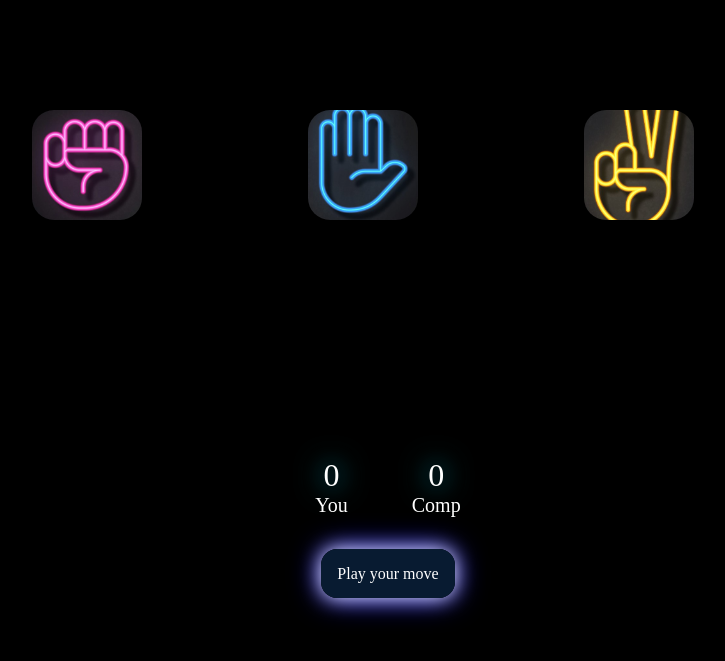
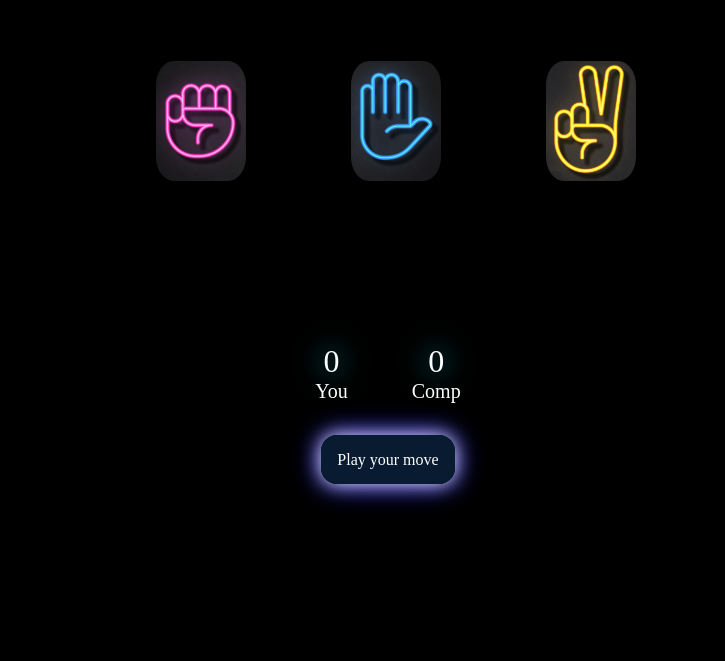
Before and after one commit to gojojass/WebGame, a plain HTML site: page 1.html in a window 1280 px wide. Shown: the part 83-744 px from the top of the page, without its empty margins (252-977 px from the left). Drawn offline with Linux system fonts and the light colour scheme.

Commit message:
Update 1style.css

```diff
--- a/1style.css
+++ b/1style.css
@@ -34,8 +34,8 @@ h1 {
   }
 
 img {
-    height: 110px;
-    width: 110px;
+    height: 120px;
+    width: 90px;
     object-fit: cover;
     border-radius: 20%;
 }
@@ -44,8 +44,9 @@ img {
     display: flex;
     justify-content: center;
     align-items: center;
-    gap: 1rem;
-    margin-top: 3rem;
+    gap: 0.3rem;
+    margin-top: 4rem;
+    margin-left: 1rem;
 }
 .score-board {
     display: flex;
@@ -84,11 +85,10 @@ img {
         .a {
             position: relative;
             display: inline-block;
-            padding: 25px 30px;
-            margin: 40px 0;
             transition: 0.5s;
             overflow: hidden;
-            margin-right: 50px;
+            margin-right: 20px;
+            margin-left: 20px ;
 
         }
 
```
